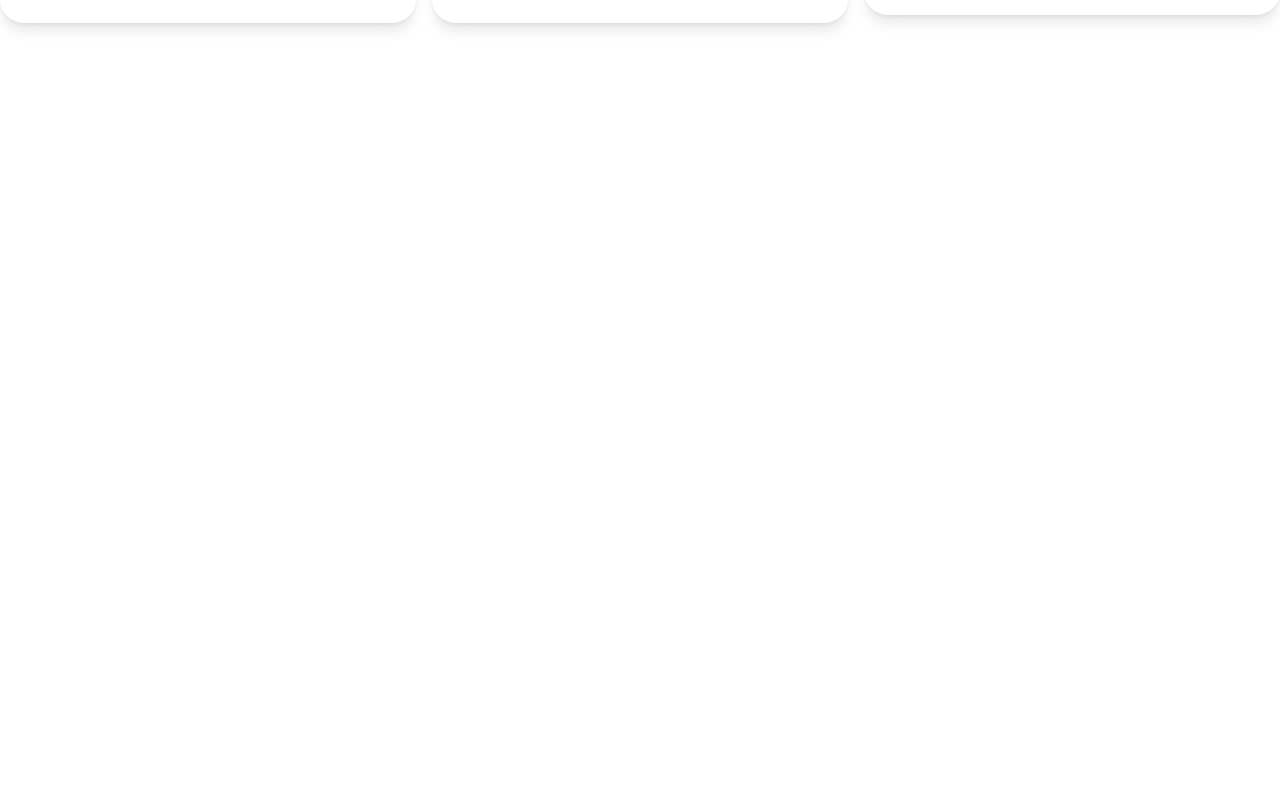
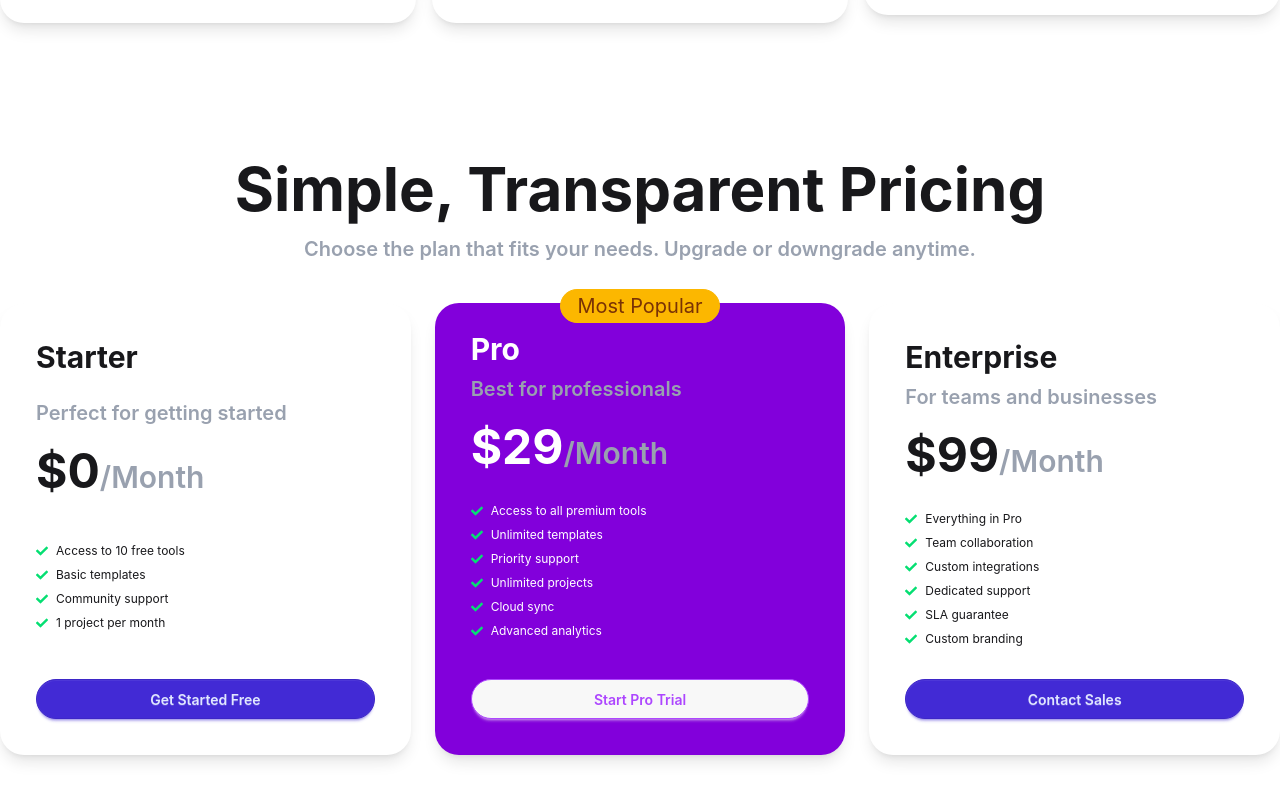
Before and after one commit to Mahabubislam50725/Assignment-6-B13, a React (Vite) app: page / in a window 1280 px wide. Shown: the part 2971-3772 px from the top of the page. Before the commit the page ends 3106 px from the top, so only its background shows below. Built offline with nearby package versions, Linux system fonts and the light colour scheme.

Commit message:
Simple Banner Complete

```diff
--- a/src/App.jsx
+++ b/src/App.jsx
@@ -8,6 +8,7 @@ import NavBar from './Component/NavBar/NavBar';
 import Banner3 from './Component/Banner/Banner3';
 import AvailableCard from './Component/AvailableCard/AvailableCard';
 import StepBanner from './Component/Banner/StepBanner';
+import SimpleBanner from './Component/Banner/SimpleBanner';
 
 const fatchData = async () => {
   const res = await fetch("/Data.json");
@@ -30,6 +31,7 @@ function App() {
          <Banner2></Banner2>
          <Banner3 DataPromise={DataPromise}></Banner3>
          <StepBanner></StepBanner>
+         <SimpleBanner></SimpleBanner>
 
 
         </Suspense>
--- a/src/Component/AvailableCard/AvailableCard.jsx
+++ b/src/Component/AvailableCard/AvailableCard.jsx
@@ -7,7 +7,7 @@ const AvailableCard = ({ DataPromise }) => {
     return (
         <div>
 
-              <div className='grid grid-cols-1 md:grid-cols-2 lg:grid-cols-3  container mx-auto mt-8 gap-6'>
+              <div className='grid grid-cols-1 md:grid-cols-2 lg:grid-cols-3 items-stretch container mx-auto mt-8 gap-6'>
                {
                 Data.map(cardItems => (
                <Card key={cardItems.id}  cardItems={cardItems}></Card>
--- /dev/null
+++ b/src/Component/Banner/SimpleBanner.jsx
@@ -0,0 +1,104 @@
+import React from 'react';
+import { FaCheck } from 'react-icons/fa';
+
+const SimpleBanner = () => {
+    return (
+        <div className='container mx-auto space-y-4 my-20'>
+            <div className='text-center space-y-4 p-6 '>
+                <h1 className='font-bold text-6xl'>Simple, Transparent Pricing</h1>
+                <p className='font-semibold text-gray-400 text-xl'>Choose the plan that fits your needs. Upgrade or downgrade anytime.</p>
+            </div>
+            <div >
+                <div className="grid grid-cols-1 md:grid-cols-2 lg:grid-cols-3 gap-6 items-stretch">
+                    <div className="card w-full bg-base-100 shadow-lg rounded-3xl p-5 h-full">
+                        <div className="card-body p-4 flex flex-col justify-between">
+                            {/* <span className="badge badge-xs badge-warning">Most Popular</span> */}
+
+
+                            <div className="flex justify-between">
+                                <h2 className="text-3xl font-bold">Starter</h2>
+
+                            </div>
+                            <div className='space-y-5'>
+                                <p className='font-semibold text-gray-400 text-xl'>Perfect for getting started</p>
+                                <p className="text-5xl font-bold">$0<span className='text-3xl font-semibold text-gray-400'>/Month</span>
+                                </p>
+                            </div>
+                            <ul className="mt-6 flex flex-col gap-2 text-xs">
+                                 <li className='flex items-center gap-2'><FaCheck className='text-green-400' />Access to 10 free tools</li>
+                                <li className='flex items-center gap-2 '><FaCheck className='text-green-400' /> Basic templates</li>
+                                <li className='flex items-center gap-2'><FaCheck className='text-green-400' /> Community support</li>
+                                <li className='flex items-center gap-2'><FaCheck className='text-green-400' /> 1 project per month</li>
+                            </ul>
+                            <div className="mt-6">
+                                <button className="btn btn-primary btn-block rounded-full">Get Started Free</button>
+                            </div>
+                        </div>
+                    </div>
+
+
+                    <div className="card w-full bg-purple-700 text-white shadow-lg rounded-3xl p-5 h-full">
+                        <div className="card-body p-4 flex flex-col justify-between">
+                           <div className='text-center mt-[-50px]'>
+                             <span className="badge badge-xs badge-warning p-4 text-xl rounded-full ">Most Popular</span>
+                           </div>
+
+
+                            <div className="flex justify-between">
+                                <h2 className="text-3xl font-bold">Pro</h2>
+
+                            </div>
+                            <div className='space-y-5'>
+                                <p className='font-semibold text-gray-400 text-xl'>Best for professionals</p>
+                                <p className="text-5xl font-bold">$29<span className='text-3xl font-semibold text-gray-400'>/Month</span>
+                                </p>
+                            </div>
+                            <ul className="mt-6 flex flex-col gap-2 h-full text-xs">
+                                 <li className='flex items-center gap-2'><FaCheck className='text-green-400' />Access to all premium tools</li>
+                                <li className='flex items-center gap-2 '><FaCheck className='text-green-400' /> Unlimited templates</li>
+                                <li className='flex items-center gap-2'><FaCheck className='text-green-400' /> Priority support</li>
+                                <li className='flex items-center gap-2'><FaCheck className='text-green-400' /> Unlimited projects</li>
+                                <li className='flex items-center gap-2'><FaCheck className='text-green-400' /> Cloud sync</li>
+                                <li className='flex items-center gap-2'><FaCheck className='text-green-400' /> Advanced analytics</li>
+                            </ul>
+                            <div className="mt-6">
+                                <button className="btn text-purple-500 btn-block rounded-full border border-purple-500">Start Pro Trial</button>
+                            </div>
+                        </div>
+                    </div>
+
+
+                    <div className="card w-full bg-base-100 shadow-lg rounded-3xl p-5 h-full">
+                        <div className="card-body p-4 flex flex-col justify-between">
+                            {/* <span className="badge badge-xs badge-warning">Most Popular</span> */}
+
+
+                            <div className="flex justify-between">
+                                <h2 className="text-3xl font-bold">Enterprise</h2>
+
+                            </div>
+                            <div className='space-y-5'>
+                                <p className='font-semibold text-gray-400 text-xl'>For teams and businesses</p>
+                                <p className="text-5xl font-bold">$99<span className='text-3xl font-semibold text-gray-400'>/Month</span>
+                                </p>
+                            </div>
+                            <ul className="mt-6 flex flex-col gap-2 text-xs">
+                                 <li className='flex items-center gap-2'><FaCheck className='text-green-400' />Everything in Pro</li>
+                                <li className='flex items-center gap-2 '><FaCheck className='text-green-400' /> Team collaboration</li>
+                                <li className='flex items-center gap-2'><FaCheck className='text-green-400' /> Custom integrations</li>
+                                <li className='flex items-center gap-2'><FaCheck className='text-green-400' /> Dedicated support</li>
+                                <li className='flex items-center gap-2'><FaCheck className='text-green-400' /> SLA guarantee</li>
+                                <li className='flex items-center gap-2'><FaCheck className='text-green-400' />Custom branding</li>
+                            </ul>
+                            <div className="mt-6">
+                                <button className="btn btn-primary btn-block rounded-full">Contact Sales</button>
+                            </div>
+                        </div>
+                    </div>
+                </div>
+            </div>
+        </div>
+    );
+};
+
+export default SimpleBanner;
```
